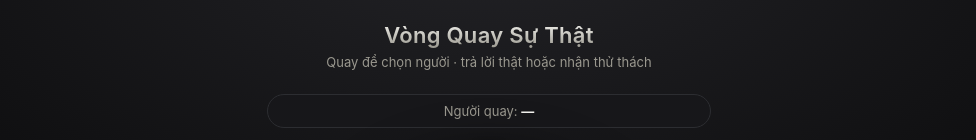
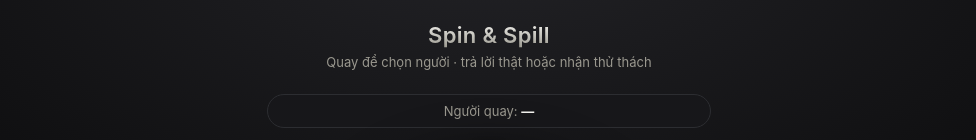
Before and after one commit to tinijaneph/spinning-game-jt, a plain HTML site: page index.html in a window 1280 px wide. Shown: the top 140 px of the page, without its empty margins (151-1127 px from the left). Drawn offline with Linux system fonts and the light colour scheme; no server answers.

Commit message:
Update index.html

```diff
--- a/index.html
+++ b/index.html
@@ -3,7 +3,7 @@
 <head>
 <meta charset="UTF-8">
 <meta name="viewport" content="width=device-width, initial-scale=1, maximum-scale=1, user-scalable=no, viewport-fit=cover">
-<title>Vòng Quay Sự Thật</title>
+<title>Spin & Spill</title>
 <style>
   :root{
     --black: #0a0a0b;
@@ -189,7 +189,7 @@
 <body>
 <div class="wrap">
   <header>
-    <h1>Vòng Quay Sự Thật</h1>
+    <h1>Spin & Spill</h1>
     <p>Quay để chọn người · trả lời thật hoặc nhận thử thách</p>
   </header>
 
```
